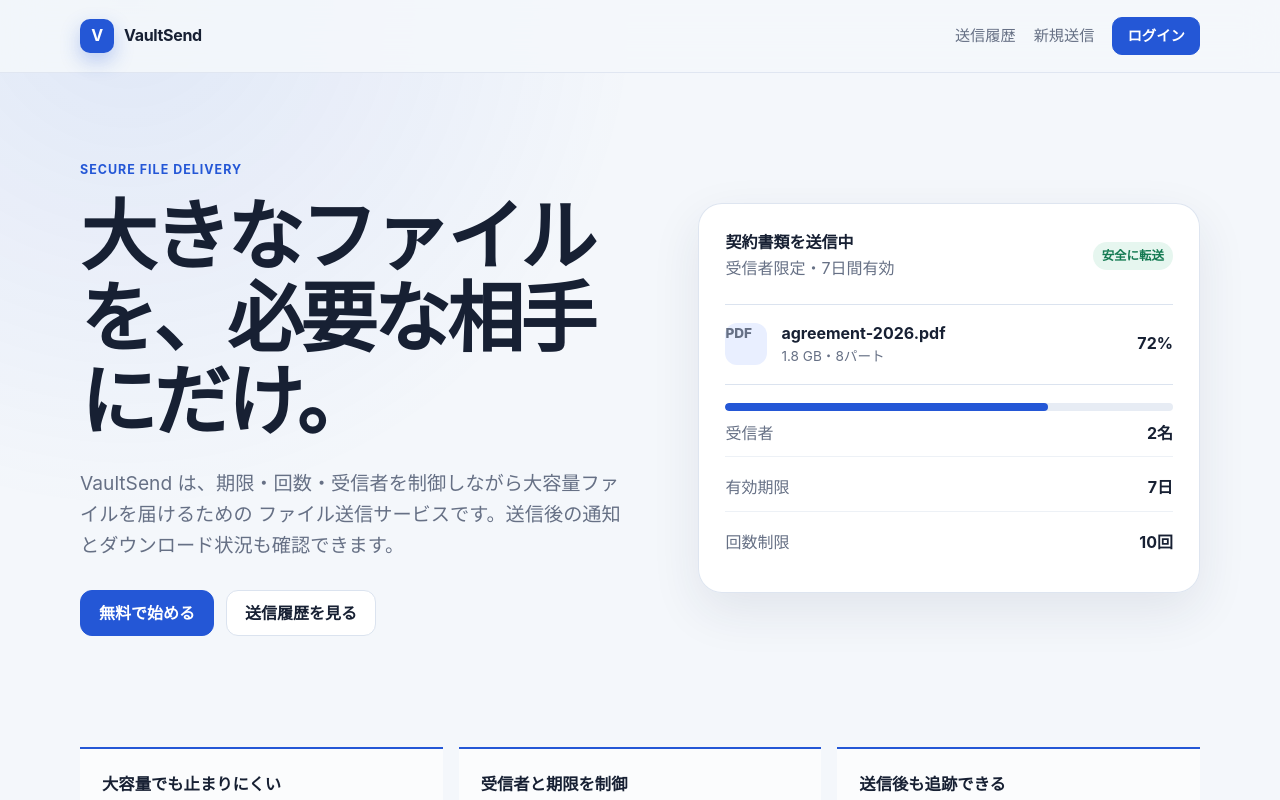
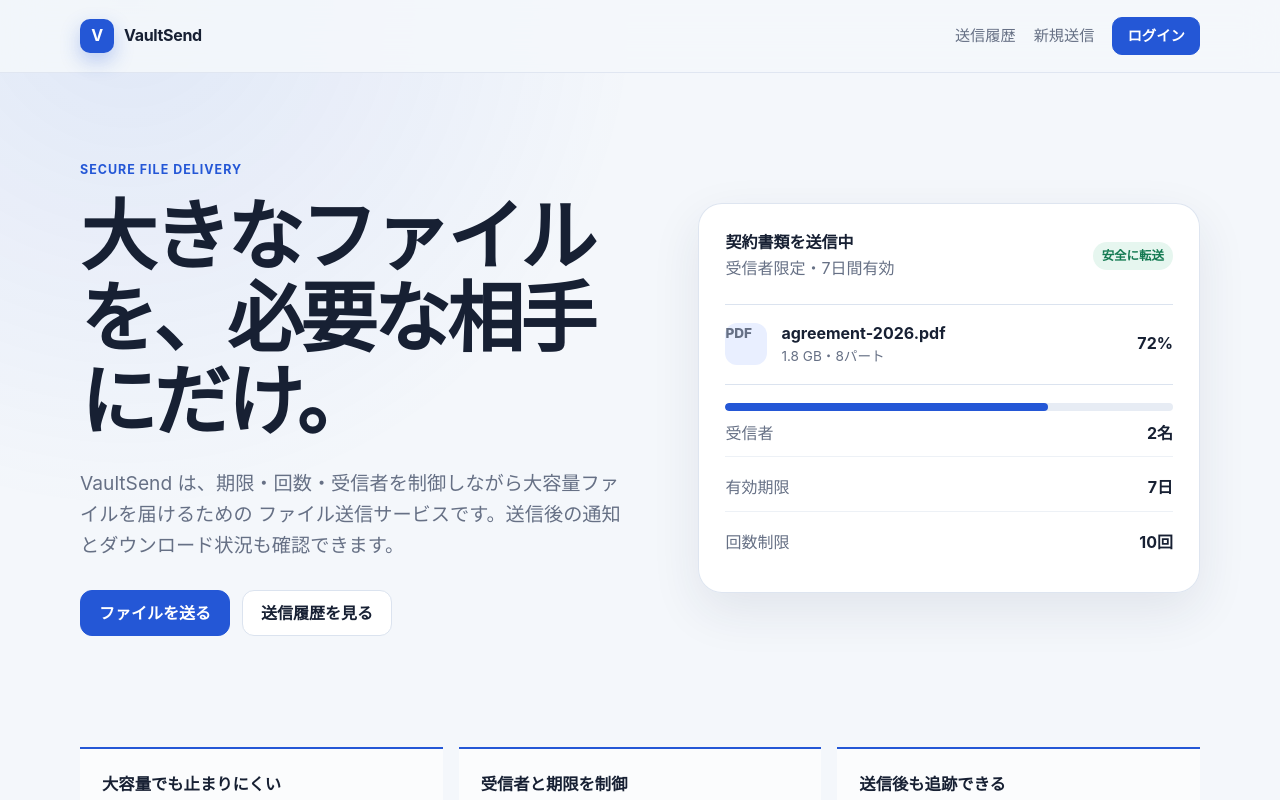
Before and after one commit to mizzz-dev/vaultsend, a Next.js app in the folder web/: page / in a window 1280 px wide. Shown: the top 800 px of the page. Built offline with nearby package versions, Linux system fonts and the light colour scheme.

Commit message:
トップページから新規送信へ直接進める導線を追加

```diff
--- a/web/app/page.tsx
+++ b/web/app/page.tsx
@@ -28,8 +28,8 @@ export default function HomePage() {
               ファイル送信サービスです。送信後の通知とダウンロード状況も確認できます。
             </p>
             <div className="hero-actions">
-              <Link className="button" href="/auth">
-                無料で始める
+              <Link className="button" href="/send">
+                ファイルを送る
               </Link>
               <Link className="button button-secondary" href="/shipments">
                 送信履歴を見る
```
